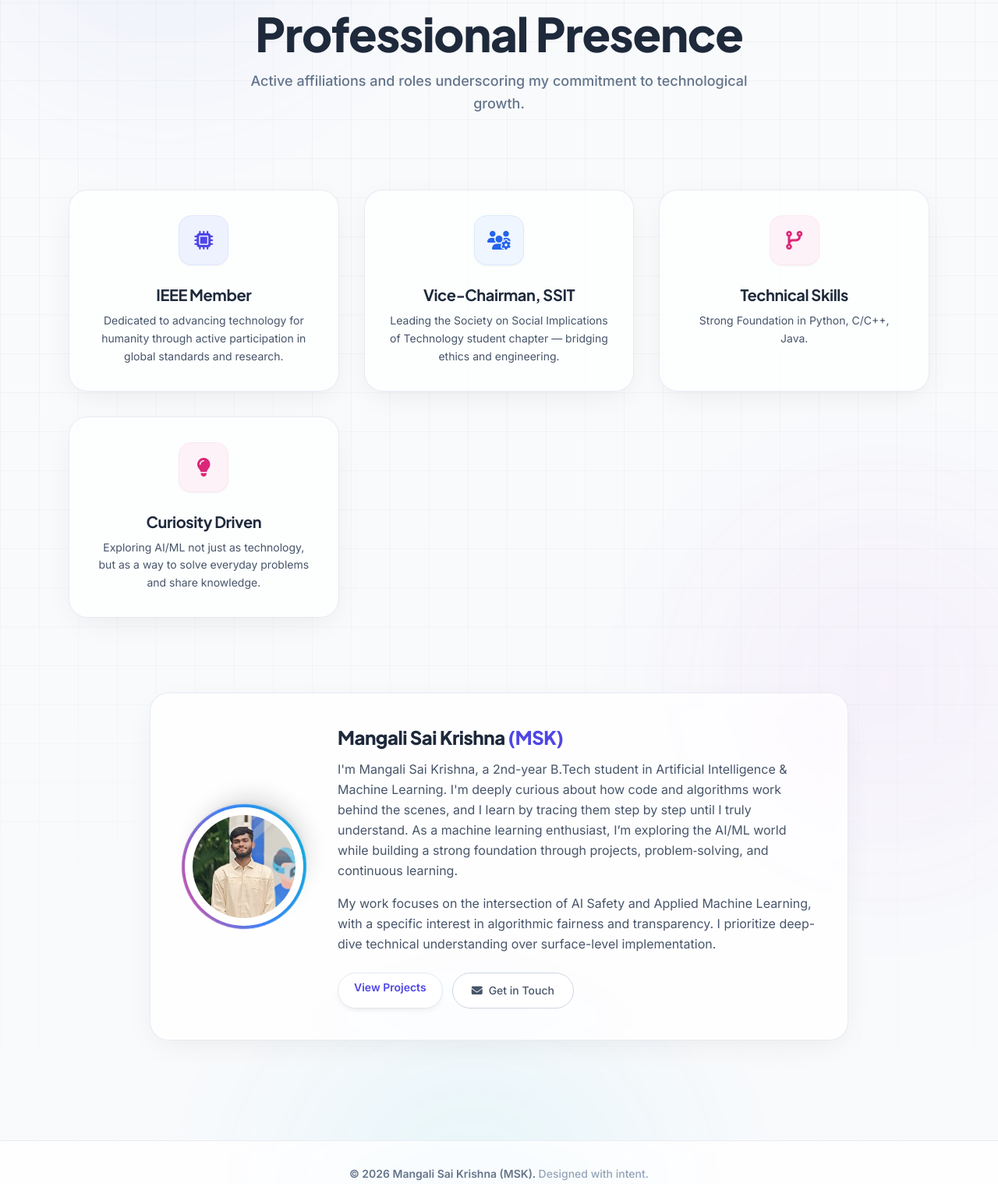
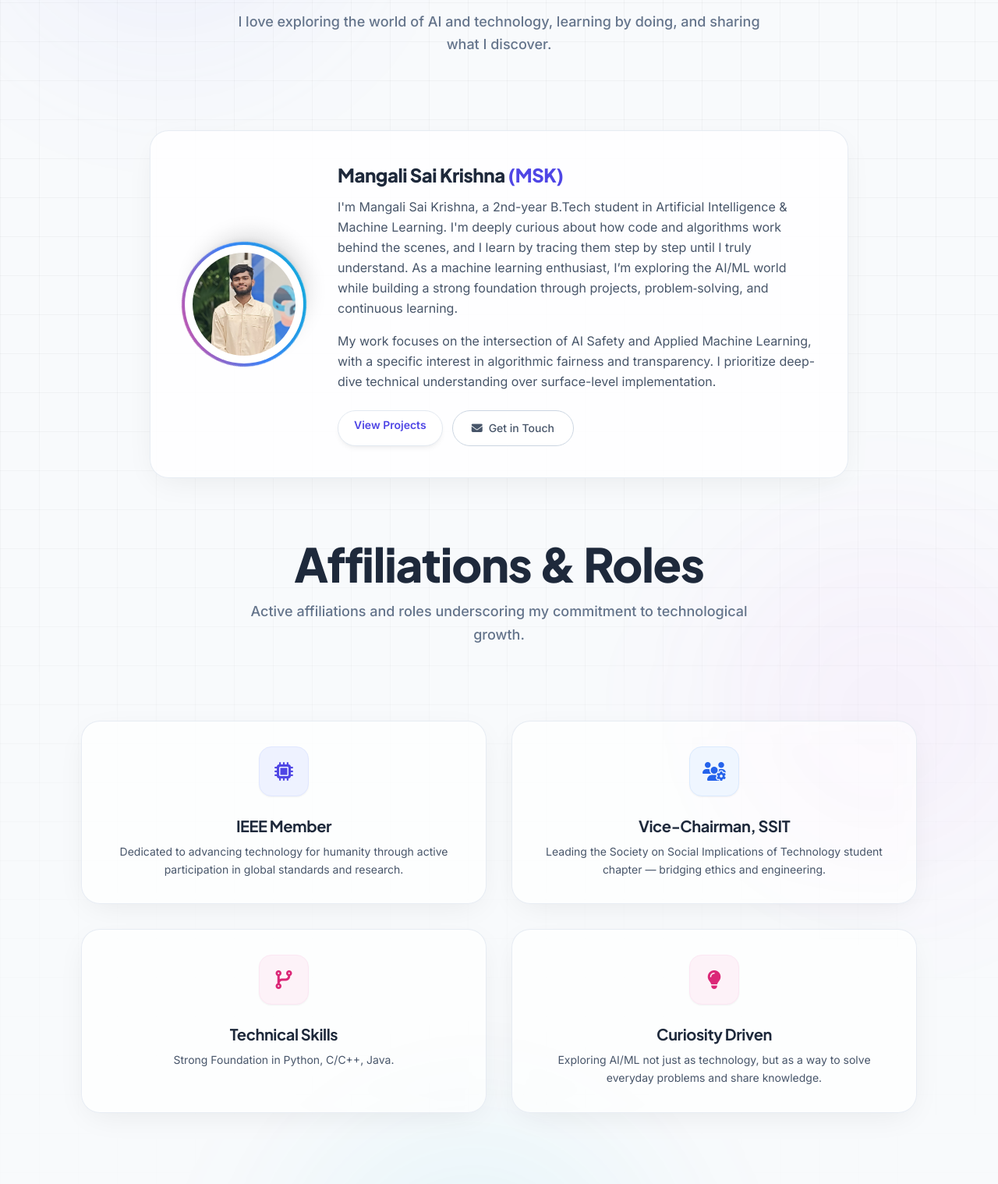
Before and after one commit to Saikrishna-dev-oss/PORTFOLIO, a plain HTML site: page about.html in a window 1280 px wide. Shown: the part 247-1765 px from the top of the page at 78% size. Drawn offline with nearby package versions, Linux system fonts and the light colour scheme.

Commit message:
refactor: Update page titles, restructure the about page content, and remove the footer tagline across multiple pages.

```diff
--- a/about.html
+++ b/about.html
@@ -81,7 +81,52 @@
         <!-- Page Hero -->
         <div class="page-hero reveal" style="padding-top:2rem;">
             <div class="page-badge"><i class="fas fa-user"></i> About Me</div>
-            <h1 class="text-4xl md:text-6xl font-extrabold font-display text-slate-800 mb-4">Professional Presence</h1>
+            <!-- <h1 class="text-4xl md:text-6xl font-extrabold font-display text-slate-800 mb-4">All About Me</h1> -->
+             <p class="text-slate-500 text-lg font-medium max-w-2xl mx-auto leading-relaxed">
+                I love exploring the world of AI and technology, learning by doing, and sharing what I discover.
+            </p>
+        </div>
+
+        <!-- Bio Section -->
+        <section class="py-12 reveal">
+            <div class="glass-card p-10 max-w-4xl mx-auto bg-white/80">
+                <div class="flex flex-col md:flex-row gap-10 items-center">
+                    <div class="w-40 h-40 flex-shrink-0">
+                        <div class="profile-ring w-full h-full shadow-xl">
+                            <div class="w-full h-full">
+                                <img src="assets/me1.jpg" alt="MSK"
+                                    onerror="this.onerror=null; this.parentElement.innerHTML='<div class=\'w-full h-full flex items-center justify-center text-indigo-600 bg-indigo-50 rounded-full\'><i class=\'fas fa-brain text-5xl\'></i></div>';"
+                                    class="w-full h-full object-cover rounded-full border-4 border-white">
+                            </div>
+                        </div>
+                    </div>
+                    <div>
+                        <h2 class="text-2xl font-extrabold font-display text-slate-800 mb-3">Mangali Sai Krishna <span
+                                class="text-indigo-600">(MSK)</span></h2>
+                        <p class="text-slate-600 leading-relaxed mb-4">
+                            I'm Mangali Sai Krishna, a 2nd-year B.Tech student in Artificial Intelligence & Machine
+                            Learning. I'm deeply curious about how code and algorithms work behind the scenes, and I
+                            learn by tracing them step by step until I truly understand. As a machine learning
+                            enthusiast, I’m exploring the AI/ML world while building a strong foundation through
+                            projects, problem‑solving, and continuous learning.
+                        <p class="text-slate-600 leading-relaxed">
+                            My work focuses on the intersection of AI Safety and Applied Machine Learning, with a
+                            specific interest in algorithmic fairness and transparency. I prioritize deep-dive technical
+                            understanding over surface-level implementation.
+                        </p>
+                        <div class="flex flex-wrap gap-3 mt-6">
+                            <a href="projects.html" class="btn-premium text-sm py-2 px-5">View Projects</a>
+                            <a href="contact.html" class="btn-secondary text-sm"><i class="fas fa-envelope"></i> Get in
+                                Touch</a>
+                        </div>
+                    </div>
+                </div>
+            </div>
+        </section>
+
+        <div class="page-hero reveal" style="padding-top:2rem;">
+            <!-- <div class="page-badge"><i class="fas fa-user"></i> About Me</div> -->
+            <h1 class="text-4xl md:text-6xl font-extrabold font-display text-slate-800 mb-4">Affiliations & Roles </h1>
             <p class="text-slate-500 text-lg font-medium max-w-2xl mx-auto leading-relaxed">
                 Active affiliations and roles underscoring my commitment to technological growth.
             </p>
@@ -89,7 +134,8 @@
 
         <!-- Affiliation Cards -->
         <section class="py-12 reveal">
-            <div class="grid grid-cols-1 md:grid-cols-3 gap-8">
+            <!-- <div class="grid grid-cols-1 md:grid-cols-3 gap-8"> -->
+            <div class="grid grid-cols-1 md:grid-cols-2 lg:grid-cols-2 gap-8 max-w-7xl mx-auto px-4">
                 <div class="glass-card card-glow-hover p-8 text-center flex flex-col items-center">
                     <div
                         class="w-16 h-16 rounded-2xl bg-indigo-50 flex items-center justify-center mb-6 text-indigo-600 shadow-sm border border-indigo-100">
@@ -131,49 +177,14 @@
             </div>
         </section>
 
-        <!-- Bio Section -->
-        <section class="py-12 reveal">
-            <div class="glass-card p-10 max-w-4xl mx-auto bg-white/80">
-                <div class="flex flex-col md:flex-row gap-10 items-center">
-                    <div class="w-40 h-40 flex-shrink-0">
-                        <div class="profile-ring w-full h-full shadow-xl">
-                            <div class="w-full h-full">
-                                <img src="assets/me1.jpg" alt="MSK"
-                                    onerror="this.onerror=null; this.parentElement.innerHTML='<div class=\'w-full h-full flex items-center justify-center text-indigo-600 bg-indigo-50 rounded-full\'><i class=\'fas fa-brain text-5xl\'></i></div>';"
-                                    class="w-full h-full object-cover rounded-full border-4 border-white">
-                            </div>
-                        </div>
-                    </div>
-                    <div>
-                        <h2 class="text-2xl font-extrabold font-display text-slate-800 mb-3">Mangali Sai Krishna <span
-                                class="text-indigo-600">(MSK)</span></h2>
-                        <p class="text-slate-600 leading-relaxed mb-4">
-                            I'm Mangali Sai Krishna, a 2nd-year B.Tech student in Artificial Intelligence & Machine
-                            Learning. I'm deeply curious about how code and algorithms work behind the scenes, and I
-                            learn by tracing them step by step until I truly understand. As a machine learning
-                            enthusiast, I’m exploring the AI/ML world while building a strong foundation through
-                            projects, problem‑solving, and continuous learning.
-                        <p class="text-slate-600 leading-relaxed">
-                            My work focuses on the intersection of AI Safety and Applied Machine Learning, with a
-                            specific interest in algorithmic fairness and transparency. I prioritize deep-dive technical
-                            understanding over surface-level implementation.
-                        </p>
-                        <div class="flex flex-wrap gap-3 mt-6">
-                            <a href="projects.html" class="btn-premium text-sm py-2 px-5">View Projects</a>
-                            <a href="contact.html" class="btn-secondary text-sm"><i class="fas fa-envelope"></i> Get in
-                                Touch</a>
-                        </div>
-                    </div>
-                </div>
-            </div>
-        </section>
+
 
     </main>
 
     <!-- Footer -->
     <footer class="border-t border-slate-200/80 py-8 text-center bg-white/80 backdrop-blur-lg">
         <p class="text-sm text-slate-500 font-bold">
-            &copy; 2026 Mangali Sai Krishna (MSK). <span class="text-slate-400 font-medium">Designed with intent.</span>
+            &copy; 2026 Mangali Sai Krishna (MSK). <span class="text-slate-400 font-medium"></span>
         </p>
     </footer>
 
```
Also changed, not shown: contact.html (+2 -2 lines), index.html (+1 -1 lines), projects.html (+2 -2 lines), skills.html (+2 -2 lines).
